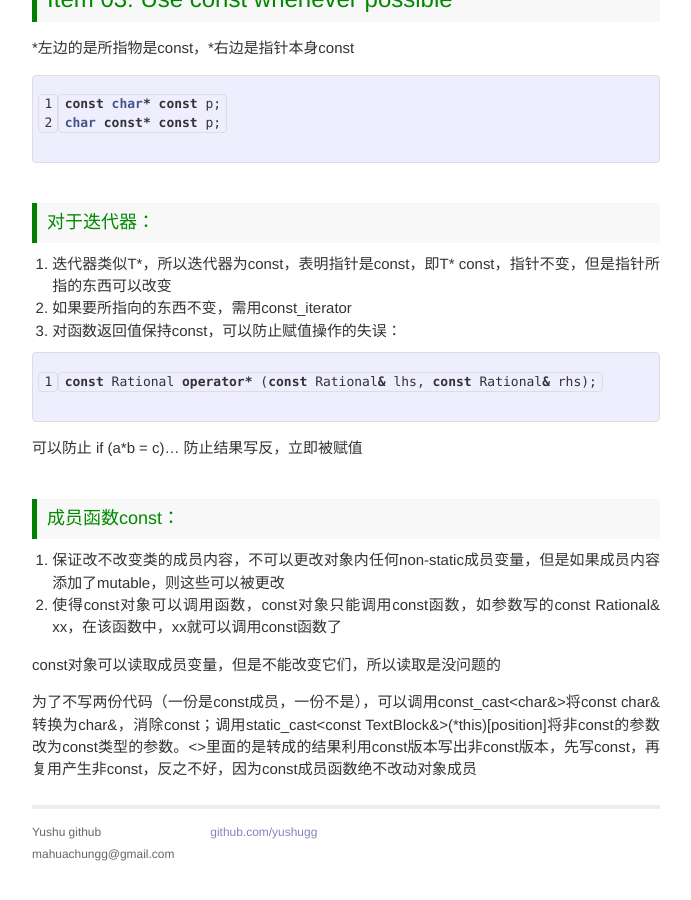
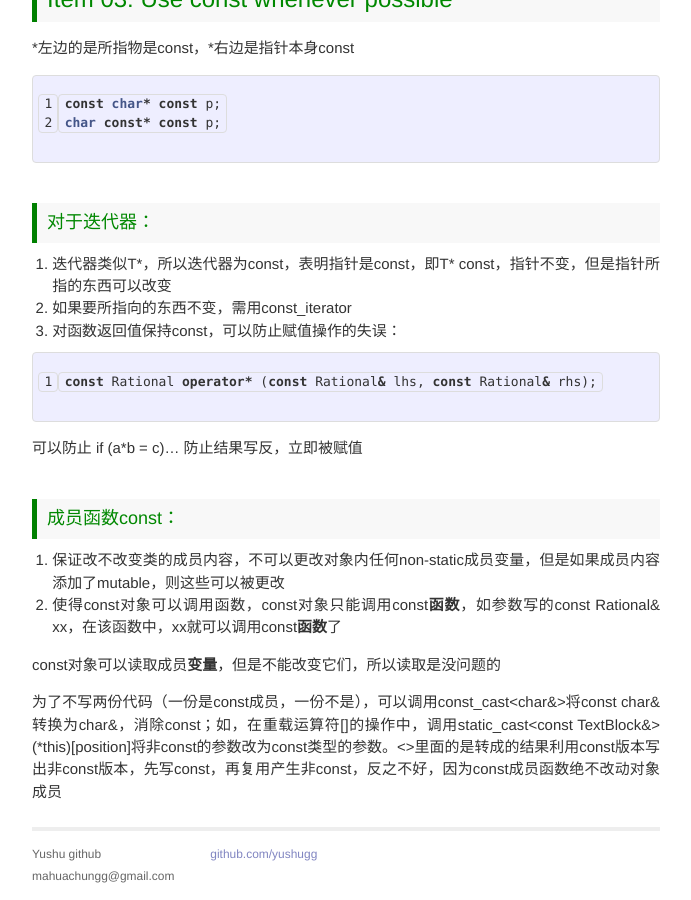
Before and after one commit to yushugg/yushugg.github.io, a Jekyll site: the page built from _posts/2014-04-12-effective-cpp-1.markdown, in a window 1280 px wide and 900 px high, scrolled down 1367 px. Shown: the whole window, without its empty margins (294-985 px from the left). Built offline with Jekyll 4.4.1, drawn with Linux system fonts in a browser that asks for light colours; Markdown is read by kramdown in place of the engine named in the settings; before the commit the page ends 2244 px from its top, so only the background shows below that.

Commit message:
const function and const variable emphasis

```diff
--- a/_posts/2014-04-12-effective-cpp-1.markdown
+++ b/_posts/2014-04-12-effective-cpp-1.markdown
@@ -63,8 +63,8 @@ const Rational operator* (const Rational& lhs, const Rational& rhs);
 
 ####成员函数const：
 1. 保证改不改变类的成员内容，不可以更改对象内任何non-static成员变量，但是如果成员内容添加了mutable，则这些可以被更改
-2. 使得const对象可以调用函数，const对象只能调用const函数，如参数写的const Rational& xx，在该函数中，xx就可以调用const函数了
+2. 使得const对象可以调用函数，const对象只能调用const**函数**，如参数写的const Rational& xx，在该函数中，xx就可以调用const**函数**了
 
-const对象可以读取成员变量，但是不能改变它们，所以读取是没问题的
+const对象可以读取成员**变量**，但是不能改变它们，所以读取是没问题的
 
-为了不写两份代码（一份是const成员，一份不是），可以调用const\_cast\<char&\>将const char&转换为char&，消除const；调用static\_cast\<const TextBlock&\>(\*this)[position]将非const的参数改为const类型的参数。<>里面的是转成的结果利用const版本写出非const版本，先写const，再复用产生非const，反之不好，因为const成员函数绝不改动对象成员
+为了不写两份代码（一份是const成员，一份不是），可以调用const\_cast\<char&\>将const char&转换为char&，消除const；如，在重载运算符[]的操作中，调用static\_cast\<const TextBlock&\>(\*this)[position]将非const的参数改为const类型的参数。<>里面的是转成的结果利用const版本写出非const版本，先写const，再复用产生非const，反之不好，因为const成员函数绝不改动对象成员
```
